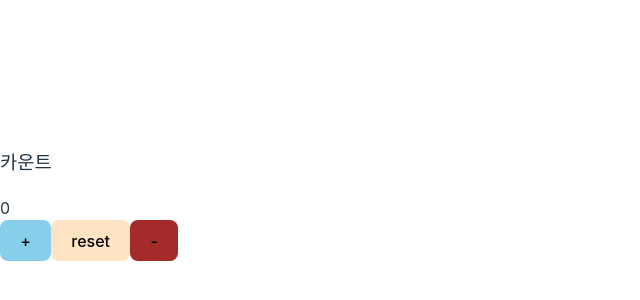
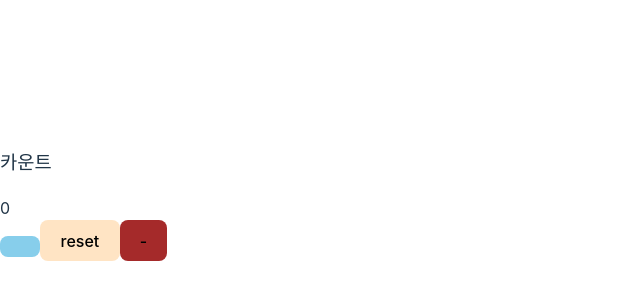
Before and after one commit to leeseayoung/react_homework, a React (Vite) app in the folder react-homework/: page / in a window 1280 px wide. Shown: the part 204-504 px from the top of the page, without its empty margins (0-640 px from the left). Built offline with nearby package versions, Linux system fonts and the light colour scheme.

Commit message:
feat: 최종 완료!

```diff
--- a/react-homework/src/App.jsx
+++ b/react-homework/src/App.jsx
@@ -24,9 +24,7 @@ const App = () => {
       <Fragment />
       {count}
       <br />
-      <button className="btn1" onClick={addCount}>
-        +
-      </button>
+      <button className="btn1" onClick={addCount}></button>
       <button className="btn3" onClick={resetCount}>
         reset
       </button>
```
